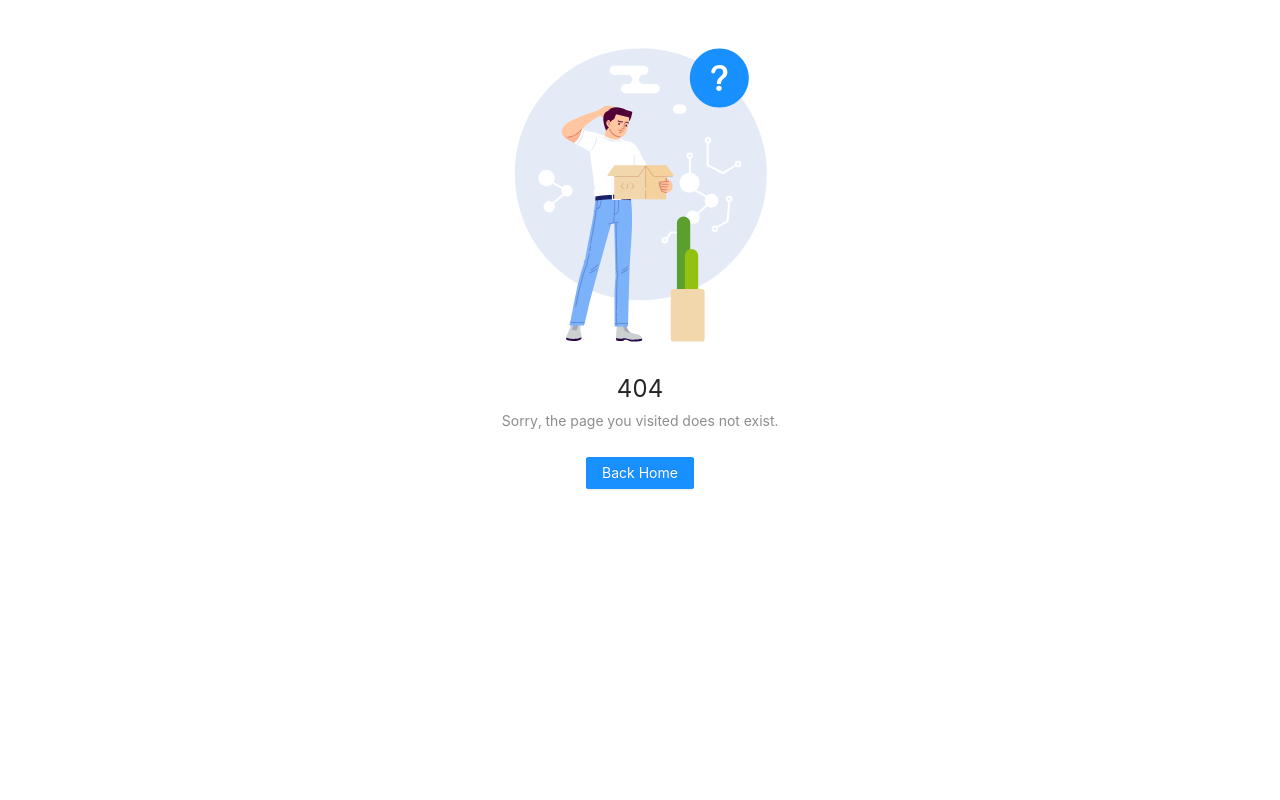
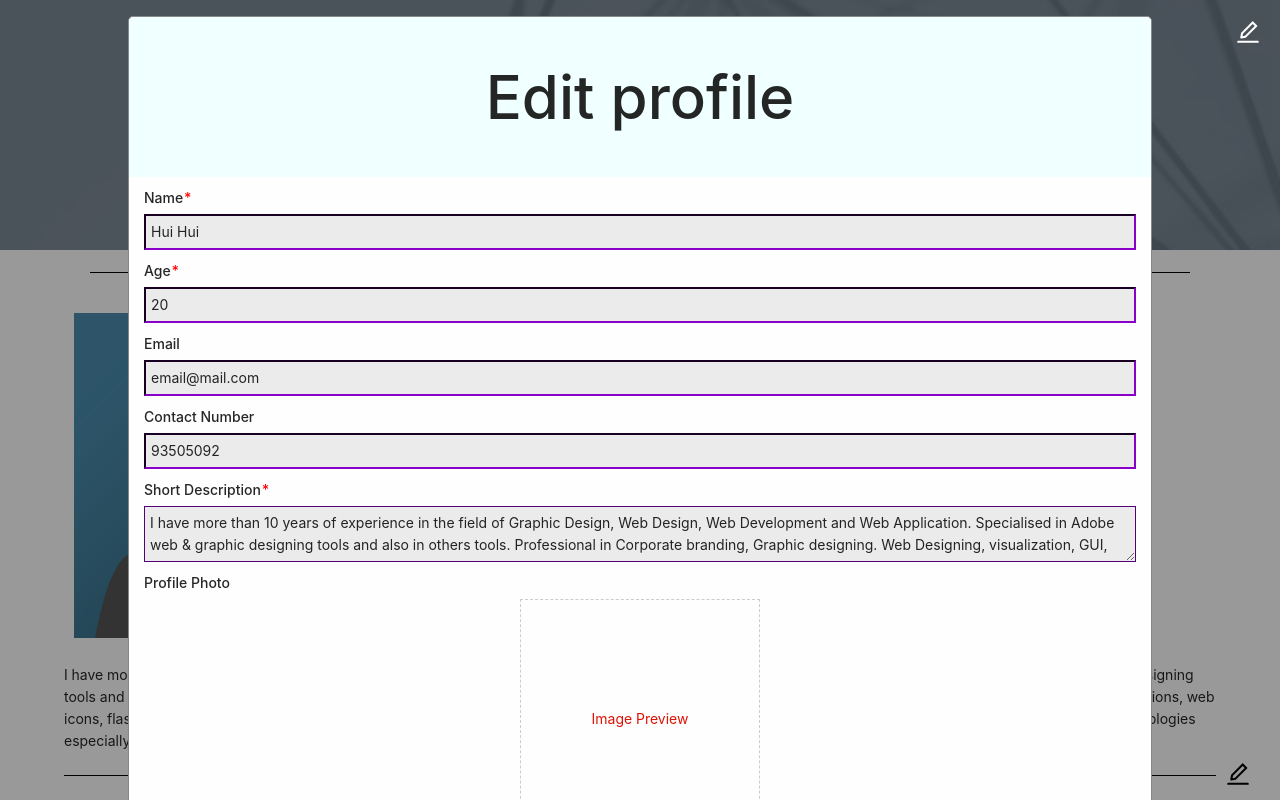
Before and after one commit to hui444/Frontend-Profile-Page, a React (Create React App) app: page /1/edit/intro in a window 1280 px wide. Before the commit this address had no page. Shown: the top 800 px of the page. Built offline with nearby package versions, Linux system fonts and the light colour scheme; the HTML template or start-up script is replaced by a standard one.

Commit message:
Add edit profile card

```diff
--- a/src/App.js
+++ b/src/App.js
@@ -1,6 +1,7 @@
 import React, { Suspense } from "react";
 import { Provider } from "react-redux";
 import { BrowserRouter, Route, Redirect, Switch } from "react-router-dom";
+import EditProfileCard from "./components/EditProfileCard";
 
 import LoadingSpinner from "./shared/components/LoadingSpinner";
 import ErrorPage from "./shared/pages/ErrorPage";
@@ -25,12 +26,12 @@ const App = () => {
   const routes = (
     <Switch>
       <Route path={"/"} exact component={ProfilePage} />
-      {/* <Route path={"/:profileId/edit/intro"}>
+      <Route path={"/:profileId/edit/intro"}>
         <ProfilePage>
-          <EditProfileModal />
+          <EditProfileCard />
         </ProfilePage>
       </Route>
-      <Route path={"/:profileId/edit/workExperiences"}>
+      {/*<Route path={"/:profileId/edit/workExperiences"}>
         <ProfilePage>
           <EditExperienceModal />
         </ProfilePage>
--- a/src/common/constants.js
+++ b/src/common/constants.js
@@ -0,0 +1,3 @@
+export const RED_ASTERISK = (
+  <p style={{ margin: 0, color: "red", display: "inline-block" }}>*</p>
+);
--- /dev/null
+++ b/src/components/EditProfileCard.css
@@ -0,0 +1,86 @@
+.EditProfileModal-form {
+  display: flex;
+  flex-direction: column;
+}
+
+.EditProfileModal-form-header-container {
+  background: azure;
+  margin: -15px -15px 10px -15px;
+  overflow: hidden;
+  border-radius: 5px 5px 0 0;
+  height: clamp(5rem, 16vw, 10rem);
+  display: flex;
+  justify-content: center;
+}
+
+.EditProfileModal-form-header-container h1 {
+  margin: auto;
+  font-weight: 500;
+  font-size: clamp(20px, 5vw, 60px);
+}
+
+.EditProfileModal-form-section input,
+.EditProfileModal-form-section textarea {
+  padding: 5px;
+  margin-bottom: 5px;
+  border-color: #510077;
+  background: #ebebeb;
+  outline-style: none;
+}
+
+.EditProfileModal-button-container {
+  margin: auto;
+  display: flex;
+  flex-direction: row;
+  justify-content: center;
+}
+
+.EditProfileModal-button-container Button {
+  margin: 15px 15px 0 15px;
+}
+
+.EditProfileModal-form-section {
+  display: flex;
+  flex-direction: column;
+  margin-bottom: 5px;
+}
+
+.EditProfileModal-form-section h4 {
+  margin-bottom: 5px;
+}
+
+.EditProfileModal-form-section text {
+  margin-bottom: 5px;
+  color: red;
+}
+
+.EditProfileModal-form-section p {
+  margin: 0;
+  color: #dd1305;
+  text-align: end;
+}
+
+.EditProfileModal-imageInput {
+  opacity: 0;
+  width: 0.1px;
+  height: 0.1px;
+  overflow: hidden;
+  z-index: -1;
+  position: absolute;
+  cursor: pointer;
+}
+
+.EditProfileModal-label {
+  cursor: pointer;
+  background-color: #f5f5f5;
+  display: block;
+  position: relative;
+  width: 115px;
+  height: 40px;
+  border-radius: 5px;
+  display: flex;
+  align-items: center;
+  justify-content: center;
+  color: #484848;
+  left: 106.5px;
+}
--- /dev/null
+++ b/src/components/EditProfileCard.js
@@ -0,0 +1,179 @@
+import React, { useState } from "react";
+import { useDispatch, useSelector } from "react-redux";
+import { useForm } from "react-hook-form";
+import { useHistory } from "react-router-dom";
+import _ from "lodash";
+
+import Modal from "../shared/components/Modal";
+import ImageUpload from "../shared/components/ImageUpload";
+import { Button } from "antd";
+import { RED_ASTERISK } from "../common/constants";
+
+import { dummyProfileId } from "../store/Stubs";
+import { editProfileById } from "../store/profile/action";
+
+import "./EditProfileCard.css";
+import "antd/dist/antd.css";
+
+const EditProfileCard = () => {
+  const { handleSubmit, register, errors } = useForm();
+  const { userProfile } = useSelector((state) => state.profile);
+  const dispatch = useDispatch();
+  const history = useHistory();
+
+  const [image, setImage] = useState();
+  const [imageIsValid, setImageIsValid] = useState();
+
+  const profileId = dummyProfileId;
+  const onSubmit = (values) => {
+    const finalImage = image ? image : userProfile?.profileImage;
+    if (!errors.length && !(image && !imageIsValid)) {
+      const updatedProfile = {
+        ...(values.name !== userProfile?.name && { name: values.name }),
+        ...(Number(values.age) !== userProfile?.age && { age: values.age }),
+        ...(values.email !== userProfile?.email && { email: values.email }),
+        ...(Number(values.contactNumber) !== userProfile?.contactNumber && {
+          contactNumber: values.contactNumber,
+        }),
+        ...(values.description !== userProfile?.description && {
+          description: values.description,
+        }),
+        ...(finalImage !== userProfile?.profileImage && {
+          profileImage: finalImage,
+        }),
+      };
+
+      console.log(updatedProfile);
+      if (!_.isEmpty(updatedProfile))
+        dispatch(editProfileById(profileId, updatedProfile));
+      history.push("/");
+    }
+  };
+
+  return (
+    <Modal>
+      <form className="EditProfileModal-form">
+        <div className="EditProfileModal-form-header-container">
+          <h1>Edit profile</h1>
+        </div>
+        <div className="EditProfileModal-form-section">
+          <h4>Name{RED_ASTERISK}</h4>
+          <input
+            type="text"
+            placeholder={userProfile?.name ? `${userProfile?.name}` : "Name"}
+            name="name"
+            ref={register({
+              required: true,
+              validate: (input) => input.trim().length !== 0,
+            })}
+            style={{
+              borderColor: errors.name && "red",
+              background: errors.name && "#ffd1d1",
+            }}
+            defaultValue={userProfile?.name && `${userProfile?.name}`}
+          />
+          {(errors.name || errors.name?.type === "validate") && (
+            <p>Name Required!</p>
+          )}
+        </div>
+
+        <div className="EditProfileModal-form-section">
+          <h4>Age{RED_ASTERISK}</h4>
+          <input
+            type="number"
+            placeholder={userProfile?.age ? `${userProfile?.age}` : "Age"}
+            name="age"
+            ref={register({ required: "Age Required!", min: 0 })}
+            style={{
+              borderColor: errors.age && "red",
+              background: errors.age && "#ffd1d1",
+            }}
+            defaultValue={userProfile?.age && `${userProfile?.age}`}
+          />
+          {errors.age && <p>{errors.age.message}</p>}
+        </div>
+
+        <div className="EditProfileModal-form-section">
+          <h4>Email</h4>
+          <input
+            type="email"
+            placeholder={userProfile?.email ? `${userProfile?.email}` : "Email"}
+            name="email"
+            ref={register({ pattern: /^\S+@\S+$/i })}
+            style={{
+              borderColor: errors.email && "red",
+              background: errors.email && "#ffd1d1",
+            }}
+            defaultValue={userProfile?.email && `${userProfile?.email}`}
+          />
+          {errors.email && <p>Invalid Email!</p>}
+        </div>
+
+        <div className="EditProfileModal-form-section">
+          <h4>Contact Number</h4>
+          <input
+            type="number"
+            placeholder={
+              userProfile?.contactNumber
+                ? `${userProfile?.contactNumber}`
+                : "Contact Number"
+            }
+            name="contactNumber"
+            ref={register({ min: 0 })}
+            style={{
+              borderColor: errors.contactNumber && "red",
+              background: errors.contactNumber && "#ffd1d1",
+            }}
+            defaultValue={
+              userProfile?.contactNumber && `${userProfile?.contactNumber}`
+            }
+          />
+          {errors.contactNumber && <p>Invalid Contact Number!</p>}
+        </div>
+
+        <div className="EditProfileModal-form-section">
+          <h4>Short Description{RED_ASTERISK}</h4>
+          <textarea
+            placeholder={"Short description about yourself.."}
+            name="description"
+            ref={register({
+              required: true,
+              validate: (input) => input.trim().length !== 0,
+            })}
+            style={{
+              borderColor: errors.description && "red",
+              background: errors.description && "#ffd1d1",
+            }}
+            defaultValue={
+              userProfile?.description && `${userProfile?.description}`
+            }
+          />
+          {(errors.description || errors.description?.type === "validate") && (
+            <p>Description Required!</p>
+          )}
+        </div>
+
+        <div className="EditProfileModal-form-section">
+          <h4>Profile Photo</h4>
+          <ImageUpload
+            id={"image"}
+            center
+            onInput={setImage}
+            defaultValue={userProfile?.profileImage}
+            isValid={setImageIsValid}
+          />
+        </div>
+        <div className="EditProfileModal-button-container">
+          <Button type="cancel" onClick={() => history.push("/")}>
+            Cancel
+          </Button>
+          <Button type="primary" onClick={handleSubmit(onSubmit)}>
+            Submit
+          </Button>
+        </div>
+      </form>
+    </Modal>
+  );
+};
+
+export default EditProfileCard;
--- a/src/pages/ProfilePage.css
+++ b/src/pages/ProfilePage.css
@@ -1,12 +1,3 @@
-.ProfilePage-edit-icon {
-  font-size: 30px;
-  position: absolute;
-  right: 0;
-  padding: 10px;
-  outline-style: none;
-  font-size: clamp(30px, 5vw, 55px);
-}
-
 .profilePage-topContainer {
   position: relative;
   height: 250px;
--- a/src/pages/ProfilePage.js
+++ b/src/pages/ProfilePage.js
@@ -78,18 +78,21 @@ const ProfilePage = (props) => {
     <>
       {errors()}
       {isLoading && <LoadingSpinner />}
+      {props.children}
       {!isLoading && (
         <>
           <div style={{ position: "relative" }}>
             <EditOutlined
               style={{
                 position: "absolute",
-                top: "10px",
-                right: "10px",
-                fontSize: "clamp(18px, 2.5vw, 1.2rem)",
+                top: 0,
+                right: 0,
+                fontSize: "clamp(18px, 2.5vw, 1.5rem)",
                 zIndex: 5,
                 color: "white",
+                margin: "clamp(10px, 2vw, 20px)",
               }}
+              onClick={() => history.push("/:profileId/edit/intro")}
             />
             <div className="profilePage-topContainer">
               <div className="profilePage-topContainer-inside">
@@ -165,10 +168,18 @@ const ProfilePage = (props) => {
               <div>{userProfile?.description}</div>
             </div>
             <div>
-              <div style={{ margin: "0 7vw" }}>
+              <div
+                style={{
+                  margin: "0 0 0 5vw",
+                  position: "relative",
+                  display: "flex",
+                  flexDirection: "row",
+                  width: "95vw",
+                }}
+              >
                 <h3
                   style={{
-                    width: "100%",
+                    width: "90vw",
                     textAlign: "center",
                     borderBottom: "1px solid #000",
                     lineHeight: "0.1em",
@@ -179,18 +190,15 @@ const ProfilePage = (props) => {
                     WORK EXPERIENCES
                   </span>
                 </h3>
+                <EditOutlined
+                  style={{
+                    fontSize: "clamp(18px, 2.5vw, 1.5rem)",
+                    color: "black",
+                    margin: "10px",
+                  }}
+                />
               </div>
               <div style={{ position: "relative" }}>
-                <EditOutlined
-                  style={{
-                    position: "absolute",
-                    top: "-30px",
-                    right: "10px",
-                    fontSize: "clamp(18px, 2.5vw, 1.2rem)",
-                    zIndex: 5,
-                    color: "black",
-                  }}
-                />
                 <div
                   style={{
                     display: "flex",
--- a/src/shared/components/Modal.css
+++ b/src/shared/components/Modal.css
@@ -17,4 +17,5 @@
   border-radius: 5px;
   width: 80vw;
   justify-content: center;
+  height: fit-content;
 }
--- a/src/store/profile/action.js
+++ b/src/store/profile/action.js
@@ -4,14 +4,12 @@ import { dummyProfile } from "../Stubs";
 import { ACTION } from "./reducer";
 
 export const getProfileById = () => async (dispatch) => {
-  console.log("hello");
   dispatch(setIsLoading(true));
   // const [error] = useSnackbar("error");
   await dispatch({
     type: ACTION.GET_PROFILE_BY_PID,
     userProfile: dummyProfile,
   });
-  console.log("this passed");
   //uncomment when linked
   // await fetch(`${ENDPOINTS.URL}/${profileId}`)
   //   .then((resp) => {
@@ -30,7 +28,6 @@ export const getProfileById = () => async (dispatch) => {
   //   })
   //   .catch((err) => console.log(err));
   dispatch(setIsLoading(false));
-  console.log("hi");
 };
 
 export const getWorkExperienceById = (profileId, weId) => async (dispatch) => {
@@ -41,7 +38,7 @@ export const getWorkExperienceById = (profileId, weId) => async (dispatch) => {
     .then((resp) => {
       if (resp.status >= 400) {
         console.log(resp);
-        error("Failed to fetch work experience, please try again later.");
+        throw error("Failed to fetch work experience, please try again later.");
       } else {
         return resp.json();
       }
@@ -65,7 +62,9 @@ export const getAllWorkExperiences = (profileId) => async (dispatch) => {
     .then((resp) => {
       if (resp.status >= 400) {
         console.log(resp);
-        error("Failed to get your work experiences, please try again later.");
+        throw error(
+          "Failed to get your work experiences, please try again later."
+        );
       } else {
         return resp.json();
       }
@@ -100,7 +99,7 @@ export const editWorkExperienceById = (
     .then((resp) => {
       if (resp.status >= 400) {
         console.log(resp);
-        error("Failed to update work experience, please try again.");
+        throw error("Failed to update work experience, please try again.");
       } else {
         return resp.json();
       }
@@ -129,8 +128,7 @@ export const editProfileById = (profileId, newProfile) => async (dispatch) => {
   })
     .then((resp) => {
       if (resp.status >= 400) {
-        console.log(resp);
-        error("Failed to update profile, please try again.");
+        throw error("Failed to update profile, please try again.");
       } else {
         return resp.json();
       }
@@ -160,7 +158,7 @@ export const createProfile = (profile) => async (dispatch) => {
     .then((resp) => {
       if (resp.status >= 400) {
         console.log(resp);
-        error("Failed to create profile, please try again.");
+        throw error("Failed to create profile, please try again.");
       } else {
         return resp.json();
       }
@@ -188,7 +186,7 @@ export const deleteWorkExperience = (profileId, weId) => async (dispatch) => {
     .then((resp) => {
       if (resp.status >= 400) {
         console.log(resp);
-        error("Failed to delete work experience, please try again.");
+        throw error("Failed to delete work experience, please try again.");
       } else {
         return resp.json();
       }
```
Also changed, not shown: src/store/Stubs.js.
